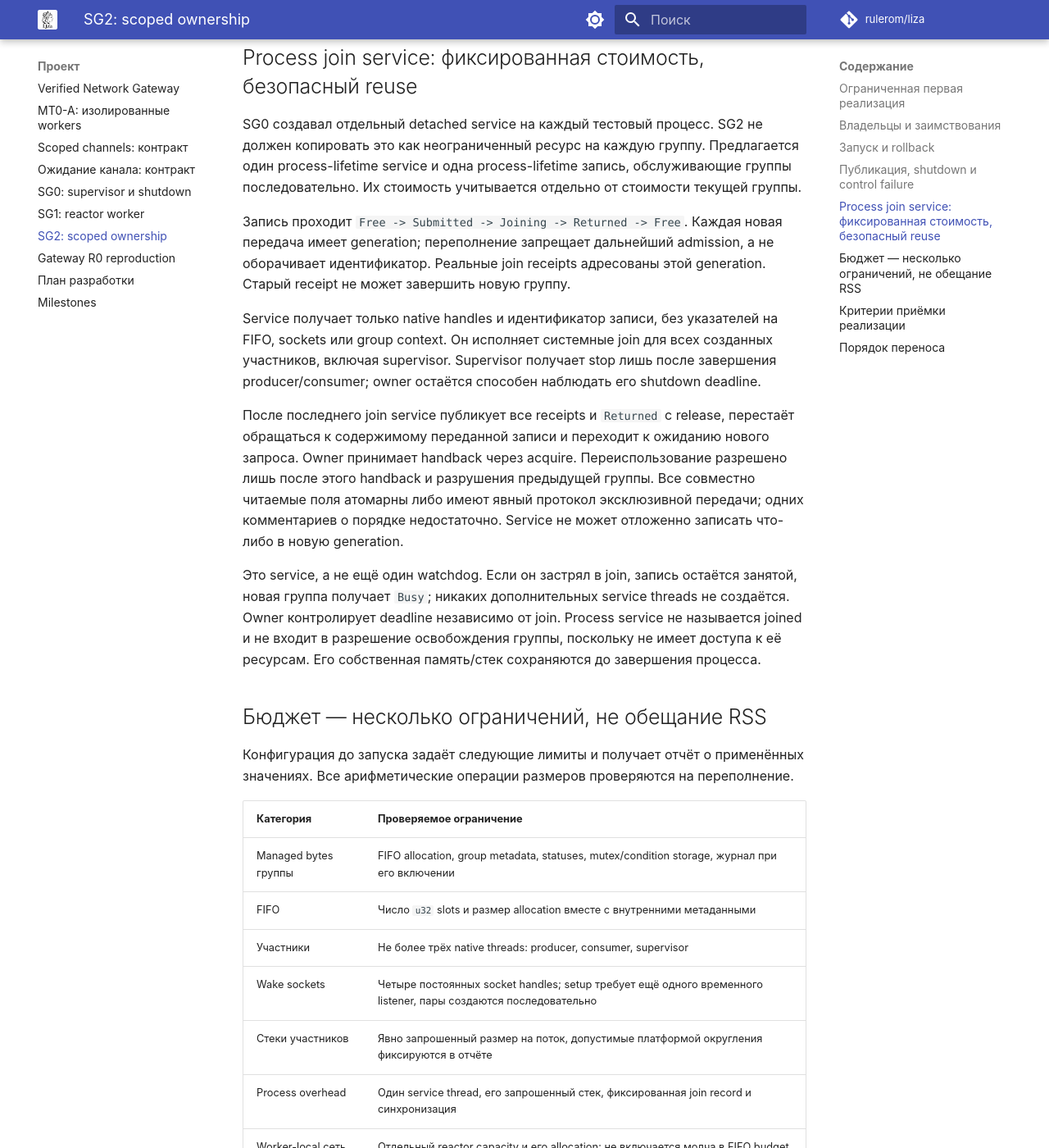
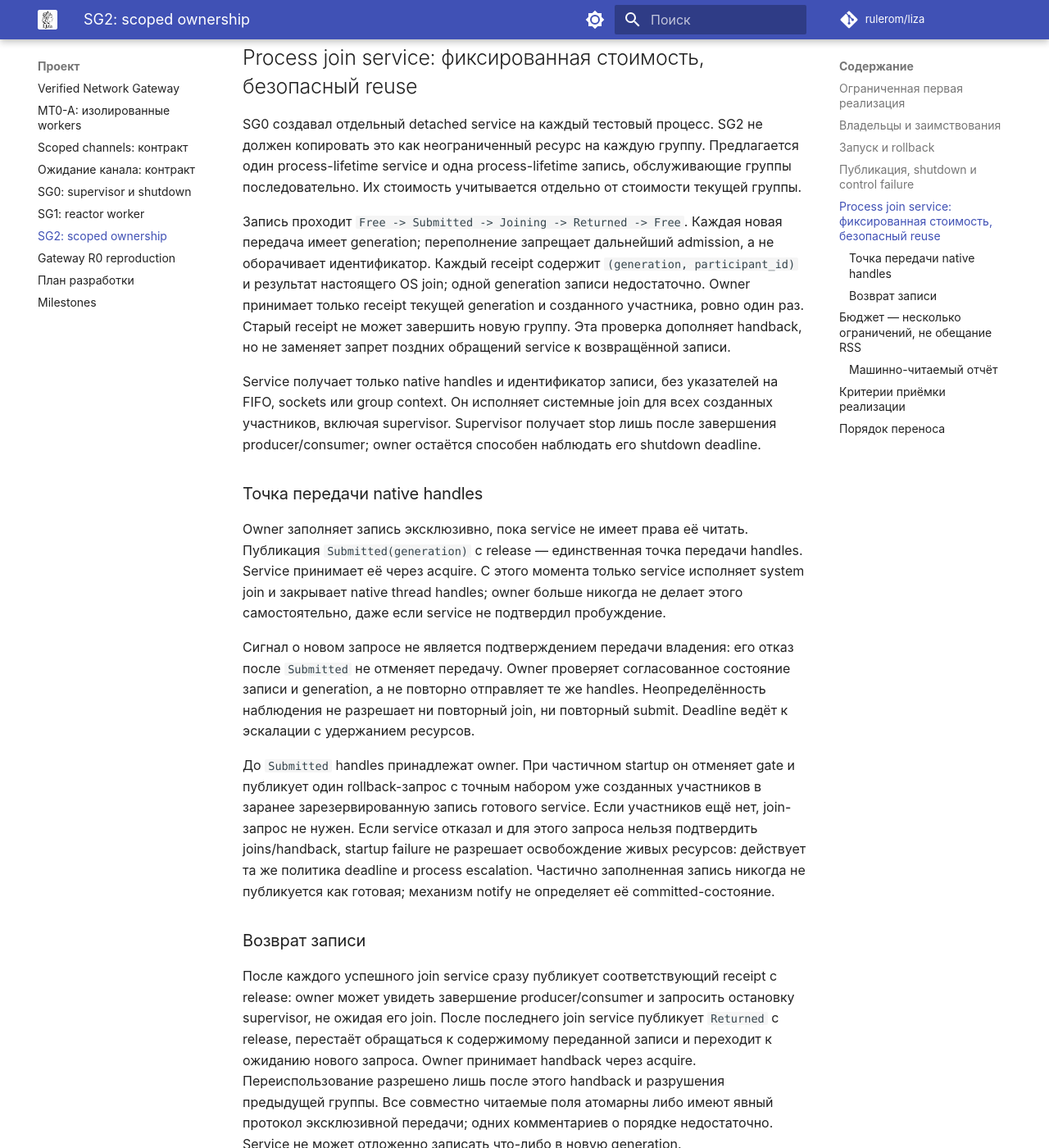
Before and after one commit to rulerom/liza, an MkDocs documentation site: the page built from docs/sg2-scoped-runtime-ownership.md, in a window 1280 px wide and 1400 px high, scrolled down 3302 px. Shown: the whole window at 82% size. Built offline with MkDocs 1.6.1 and Material for MkDocs 9.7.7, drawn with Linux system fonts in a browser that asks for light colours; comment, search, counter and statistics services are not loaded; some of the changed text lies outside the part shown.

Commit message:
Clarify SG2 handle handoff, receipts and resource reporting

```diff
--- a/docs/sg2-scoped-runtime-ownership.md
+++ b/docs/sg2-scoped-runtime-ownership.md
@@ -114,16 +114,45 @@ process-lifetime service и одна process-lifetime запись, обслуж
 
 Запись проходит `Free -> Submitted -> Joining -> Returned -> Free`. Каждая новая
 передача имеет generation; переполнение запрещает дальнейший admission, а не
-оборачивает идентификатор. Реальные join receipts адресованы этой generation.
-Старый receipt не может завершить новую группу.
+оборачивает идентификатор. Каждый receipt содержит `(generation, participant_id)`
+и результат настоящего OS join; одной generation записи недостаточно. Owner
+принимает только receipt текущей generation и созданного участника, ровно один раз.
+Старый receipt не может завершить новую группу. Эта проверка дополняет handback,
+но не заменяет запрет поздних обращений service к возвращённой записи.
 
 Service получает только native handles и идентификатор записи, без указателей на
 FIFO, sockets или group context. Он исполняет системные join для всех созданных
 участников, включая supervisor. Supervisor получает stop лишь после завершения
 producer/consumer; owner остаётся способен наблюдать его shutdown deadline.
 
-После последнего join service публикует все receipts и `Returned` с release,
-перестаёт обращаться к содержимому переданной записи и переходит к ожиданию нового
+### Точка передачи native handles
+
+Owner заполняет запись эксклюзивно, пока service не имеет права её читать.
+Публикация `Submitted(generation)` с release — единственная точка передачи handles.
+Service принимает её через acquire. С этого момента только service исполняет
+system join и закрывает native thread handles; owner больше никогда не делает
+этого самостоятельно, даже если service не подтвердил пробуждение.
+
+Сигнал о новом запросе не является подтверждением передачи владения: его отказ
+после `Submitted` не отменяет передачу. Owner проверяет согласованное состояние
+записи и generation, а не повторно отправляет те же handles. Неопределённость
+наблюдения не разрешает ни повторный join, ни повторный submit. Deadline ведёт
+к эскалации с удержанием ресурсов.
+
+До `Submitted` handles принадлежат owner. При частичном startup он отменяет gate
+и публикует один rollback-запрос с точным набором уже созданных участников в
+заранее зарезервированную запись готового service. Если участников ещё нет,
+join-запрос не нужен. Если service отказал и для этого запроса нельзя подтвердить
+joins/handback, startup failure не разрешает освобождение живых ресурсов: действует
+та же политика deadline и process escalation. Частично заполненная запись никогда
+не публикуется как готовая; механизм notify не определяет её committed-состояние.
+
+### Возврат записи
+
+После каждого успешного join service сразу публикует соответствующий receipt
+с release: owner может увидеть завершение producer/consumer и запросить остановку
+supervisor, не ожидая его join. После последнего join service публикует `Returned`
+с release, перестаёт обращаться к содержимому переданной записи и переходит к ожиданию нового
 запроса. Owner принимает handback через acquire. Переиспользование разрешено лишь
 после этого handback и разрушения предыдущей группы. Все совместно читаемые поля
 атомарны либо имеют явный протокол эксклюзивной передачи; одних комментариев о
@@ -162,6 +191,32 @@ runtime socket handles считаются отдельно. Возврат admis
 перегрупповые allocations и sockets освобождены; process service остаётся ровно
 один, а его стоимость не растёт с числом завершённых групп.
 
+### Машинно-читаемый отчёт
+
+Runner возвращает внутреннюю структуру отчёта; тестовый harness сериализует её
+в JSON с `schema_version`, `generation`, `phase` и следующими отдельными полями:
+
+- `group_managed_bytes_live`, `group_managed_bytes_peak`, `fifo_allocation_bytes`;
+- `group_socket_handles_live`, `group_socket_handles_peak`, `participant_threads_live`;
+- `participant_native_handles_live`, `participant_stack_requested_bytes`;
+- `process_service_threads`, `process_managed_bytes`, `join_records_in_use`;
+- `service_stack_requested_bytes`, `reactor_allocation_bytes`, `reactor_socket_handles_live`;
+- `os_overhead_accounting` с явным значением `not_bounded_by_managed_budget`.
+
+Requested stack bytes — конфигурация, не измерение RSS. Live/peak — счётчики
+приобретённых runtime ресурсов, а не обещание немедленного возврата страниц ОС.
+Отчёт снимается в согласованных точках: до admission, после startup, после
+rollback или завершённого destroy. После уничтожения группы её live allocations,
+socket/native handles и participant threads равны нулю; `join_records_in_use == 0`
+допустимо только после handback и завершённого destroy. Размер FIFO/стеков и peak
+сохраняются как сведения о завершённом запуске, а не как live usage.
+
+После первого успешного запуска process service и его память образуют постоянный
+baseline. Следующие 100 групп сравниваются с ним: один service, одна выделенная
+запись, отсутствие роста managed bytes и занятых handles. Дополнительно harness
+сверяет доступные платформенные счётчики handles/descriptors в quiescent-точках,
+чтобы проверка не сводилась только к собственным счётчикам runner.
+
 ## Критерии приёмки реализации
 
 | Проверка | Требуемое свидетельство |
@@ -176,6 +231,7 @@ runtime socket handles считаются отдельно. Возврат admis
 | Supervisor или join service не отвечает | Owner не ждёт protocol mutex; admission slot не освобождается |
 | Последовательные группы | Не менее 100 create/run/join/destroy; постоянное число process service ресурсов |
 | Конкурентный admission | Второй запуск получает Busy и не создаёт участников |
+| Отказ notify после Submitted | Owner не выполняет join и не делает повторный submit; ресурсы удержаны до receipts/handback либо эскалации |
 | Старая join generation | Receipt отклоняется; новые ресурсы не уничтожаются |
 | Service задержан перед handback | Даже все receipts ещё не разрешают reuse записи |
 
```
